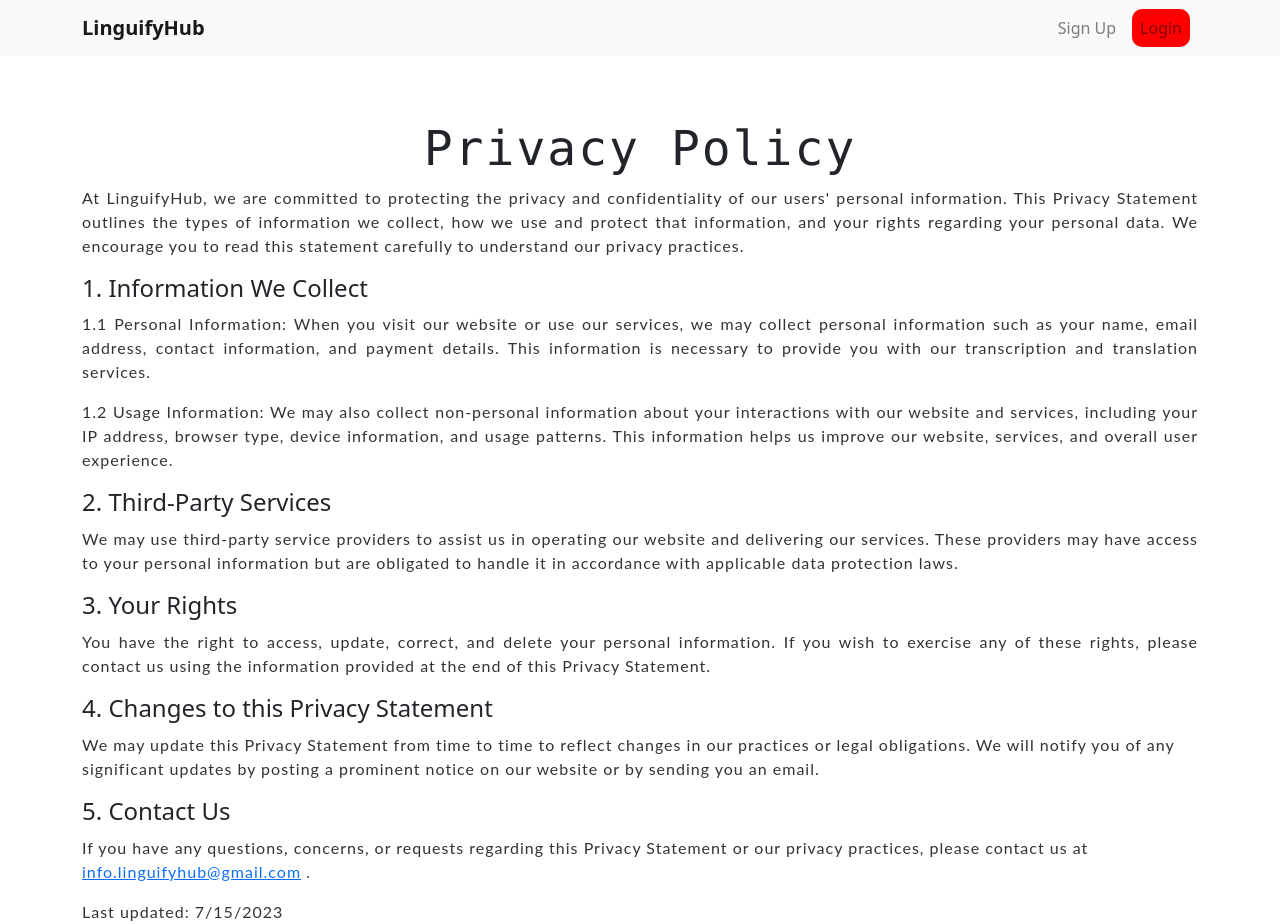
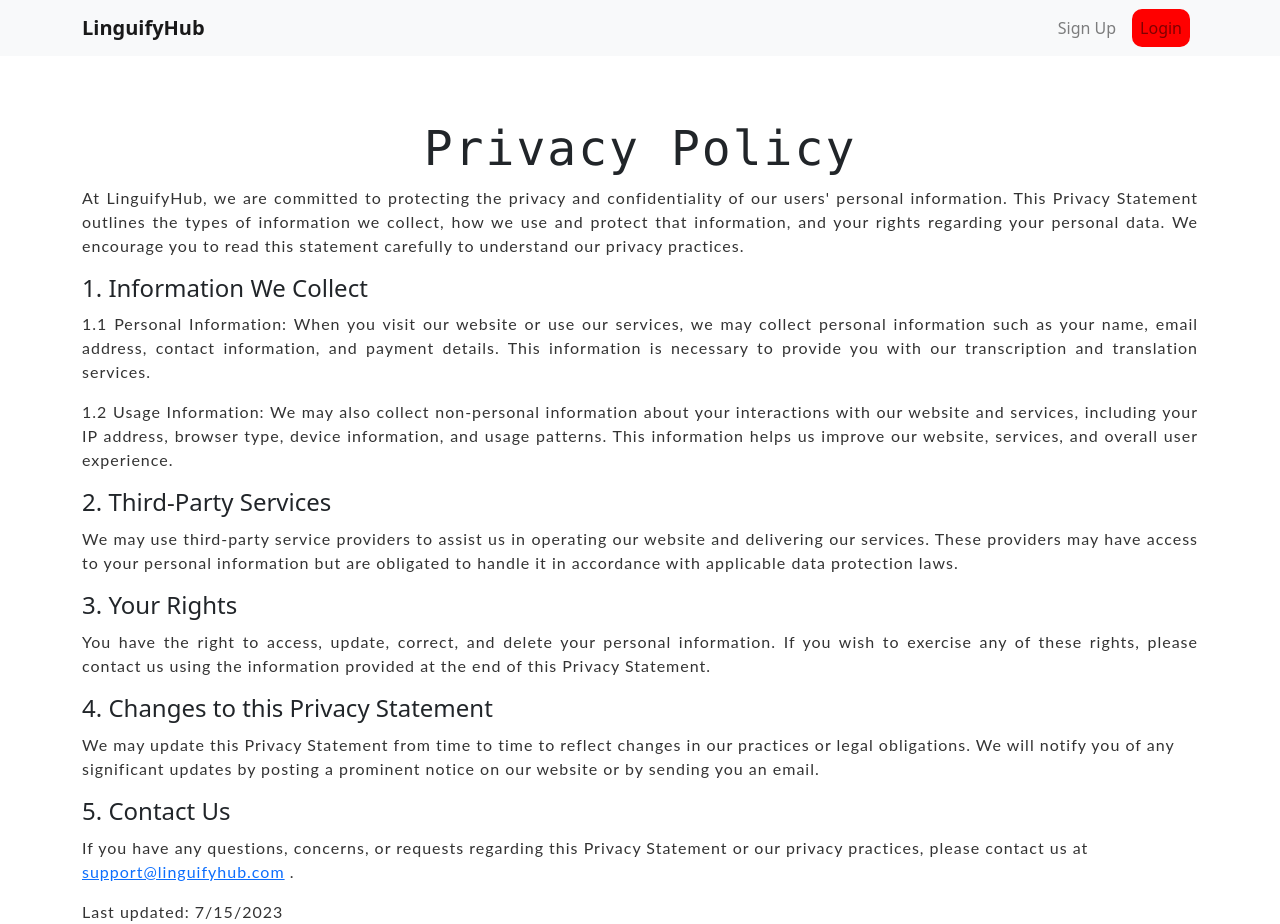
Before and after one commit to Romeombugua/so-front, a React (Create React App) app in the folder linguistic/: page /privacy in a window 1280 px wide. Built offline with nearby package versions, Linux system fonts and the light colour scheme.

Commit message:
editor changes 102

```diff
--- a/linguistic/src/components/Privacy.jsx
+++ b/linguistic/src/components/Privacy.jsx
@@ -37,7 +37,7 @@ const Privacy = () => {
       </p>
       <h2>5. Contact Us</h2>
       <p>
-        If you have any questions, concerns, or requests regarding this Privacy Statement or our privacy practices, please contact us at <a href="mailto:info.linguifyhub@gmail.com">info.linguifyhub@gmail.com</a> .
+        If you have any questions, concerns, or requests regarding this Privacy Statement or our privacy practices, please contact us at <a href="mailto:support@linguifyhub.com">support@linguifyhub.com</a> .
       </p>
       <p>Last updated: 7/15/2023 </p>
     </Container>
```
